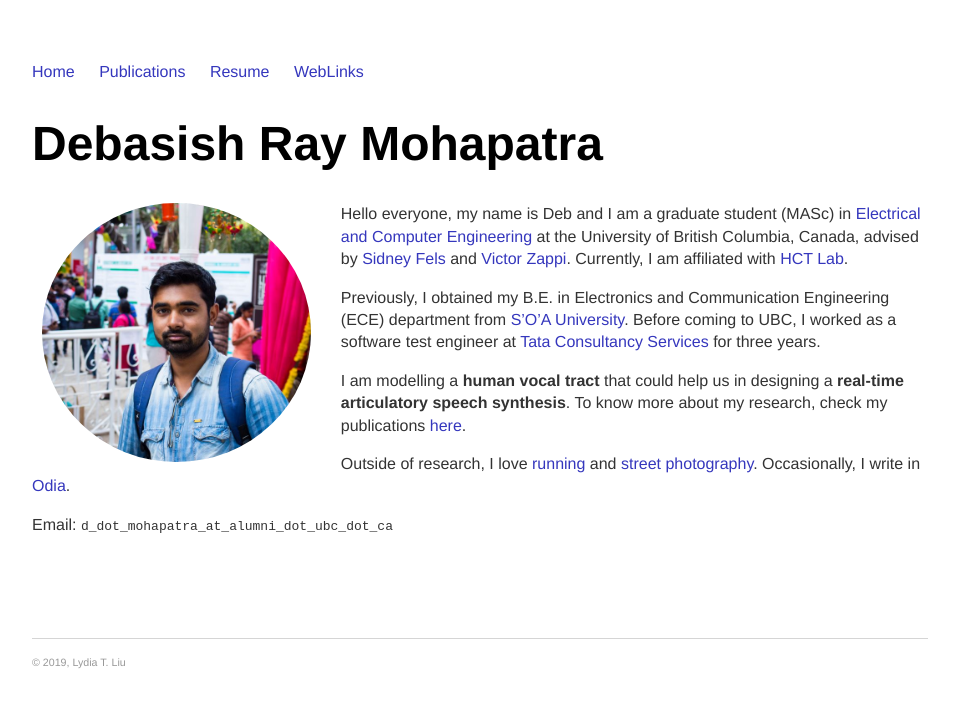
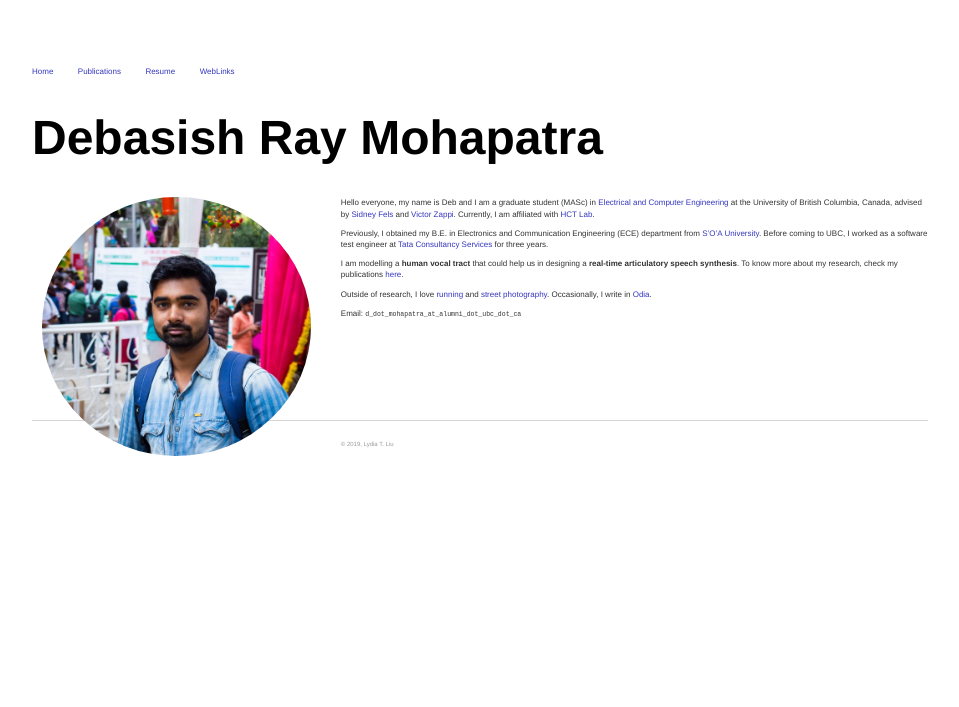
Before and after one commit to PramitSaha/debasishray19.github.io, a Jekyll site: the page built from index.md, in a window 1280 px wide. Shown: the top 707 px of the page, without its empty margins (160-1119 px from the left). Built offline with Jekyll 4.4.1, drawn with Linux system fonts in a browser that asks for light colours.

Commit message:
Update main.css

```diff
--- a/css/main.css
+++ b/css/main.css
@@ -32,7 +32,7 @@ h3 {
 p {
     font-family: 'Helvetica', 'Arial', 'Sans-Serif';
     font-weight: lighter;
-    font-size: 1em;
+    font-size: 0.5em;
     line-height: 1.4em;
     color: #333;
 }
@@ -63,7 +63,7 @@ footer {
 ul li{
     font-family:'Helvetica', 'Arial', 'Sans-Serif';
     font-weight: lighter;
-    font-size:1em;
+    font-size:0.5em;
     line-height: 1.5em;
     list-style-type: circle;
 }
```
